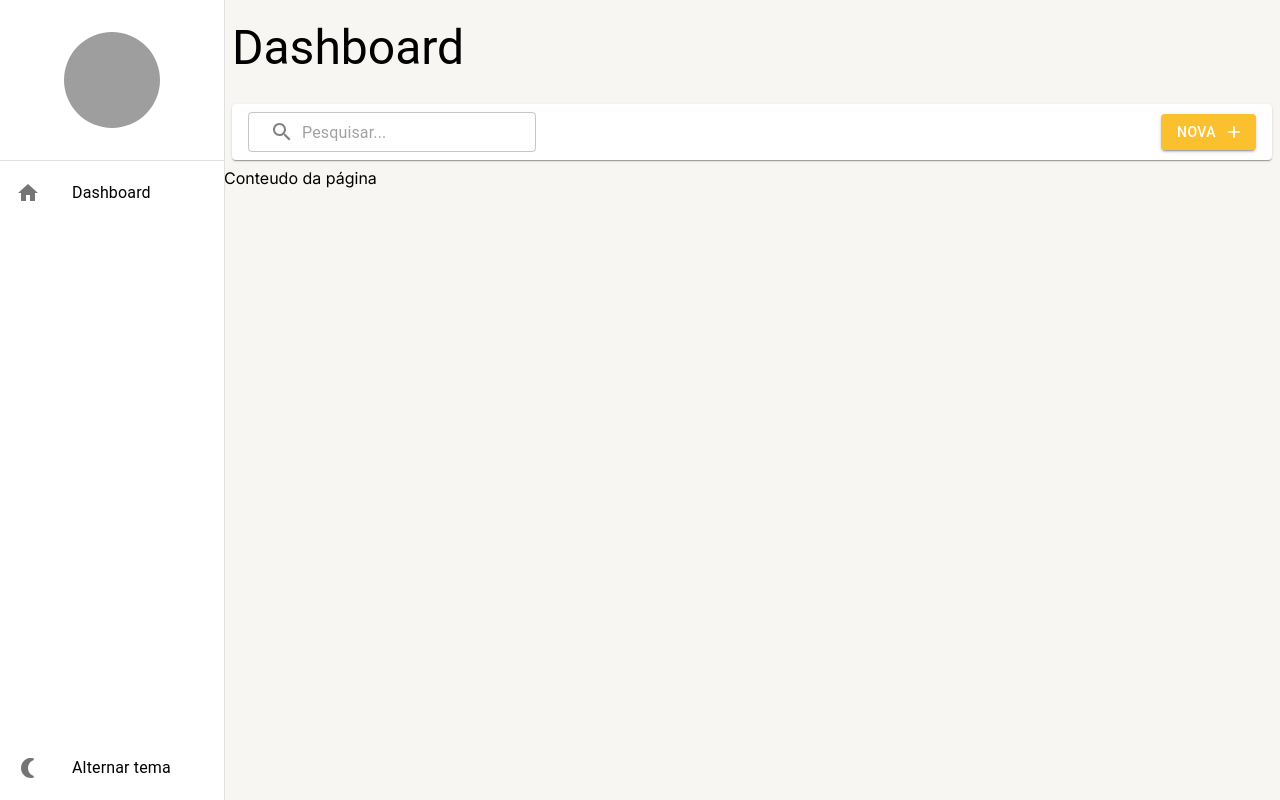
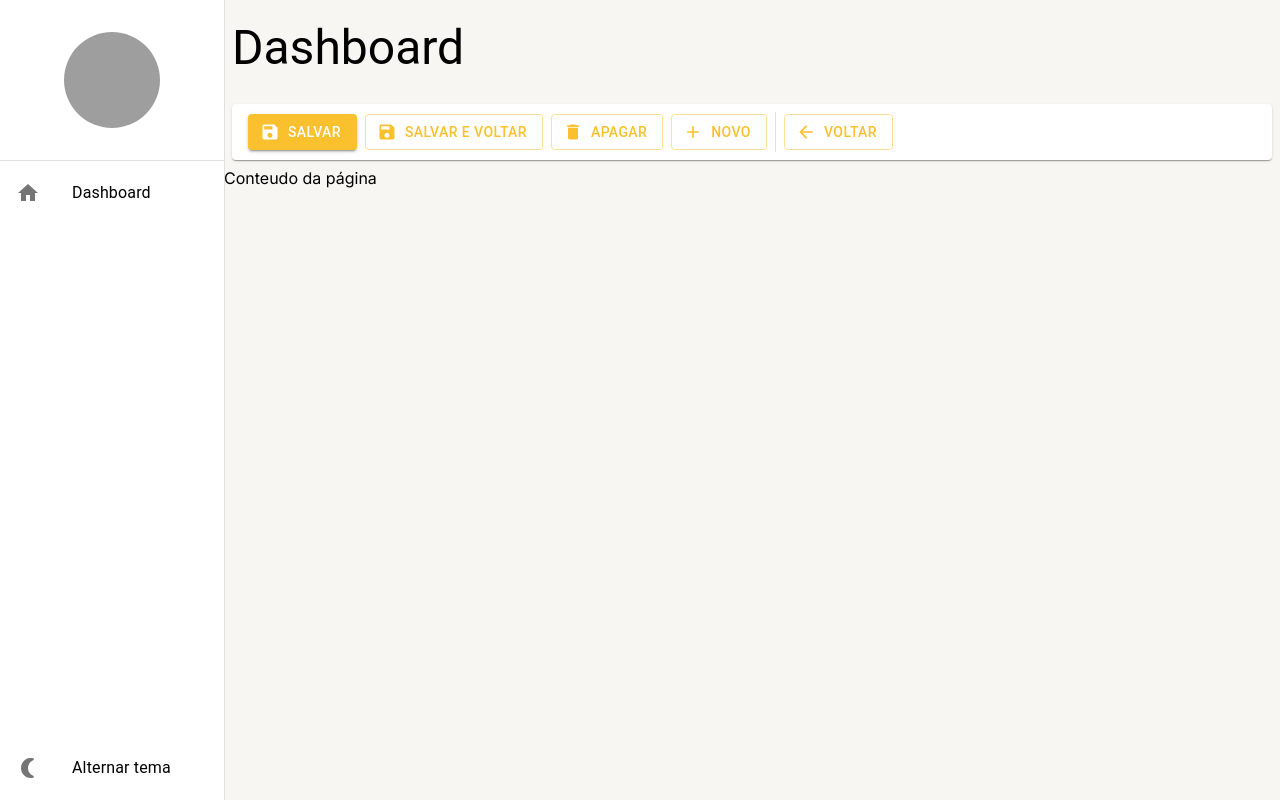
Before and after one commit to Joaorocha07/curso-material-ui, a Next.js app: page /dashboard in a window 1280 px wide. Built offline with nearby package versions, Linux system fonts and the light colour scheme; grey boxes are pictures that could not be loaded.

Commit message:
Atributos nos botões da ferramentas de detalhe

```diff
--- a/src/app/dashboard/page.tsx
+++ b/src/app/dashboard/page.tsx
@@ -1,6 +1,6 @@
 'use client'
 // eslint-disable-next-line max-len
-import BarraDeFerramentas from '@/shared/components/barra-de-ferramentas/BarraDeFerramentas'
+import FerramentasDetalhes from '@/shared/components/ferramentas-detalhes/FerramentasDetalhes'
 import LayoutBaseDePagina
   from '@/shared/layouts/LayoutBaseDePagina'
 
@@ -10,8 +10,7 @@ export default function Dashboard() {
       <LayoutBaseDePagina
         titulo='Dashboard'
         barraDeFerramentas={
-          <BarraDeFerramentas
-            mostrarInputBusca textoBotaoNovo='NOVA' />
+          <FerramentasDetalhes mostrarBotaoSalvarEFechar />
         }
       >
         Conteudo da página
--- /dev/null
+++ b/src/shared/components/ferramentas-detalhes/FerramentasDetalhes.tsx
@@ -0,0 +1,115 @@
+import AddIcon from '@mui/icons-material/Add'
+import SaveIcon from '@mui/icons-material/Save'
+import DeleteIcon from '@mui/icons-material/Delete'
+import ArrowBackIcon from '@mui/icons-material/ArrowBack'
+import {
+  Box,
+  Button,
+  Divider,
+  Paper,
+  useTheme
+} from '@mui/material'
+
+interface IFerramentasDetalhesProps {
+    textoBotaoNovo?: string
+
+    mostrarBotaoNovo?: boolean
+    mostrarBotaoVoltar?: boolean
+    mostrarBotaoApagar?: boolean
+    mostrarBotaoSalvar?: boolean
+    mostrarBotaoSalvarEFechar?: boolean
+
+    aoClicarEmNovo?: () => void
+    aoClicarEmVoltar?: () => void
+    aoClicarEmApagar?: () => void
+    aoClicarEmSalvar?: () => void
+    aoClicarEmSalvarEFechar?: () => void
+}
+
+export default function FerramentasListagem({
+  textoBotaoNovo = 'Novo',
+
+  mostrarBotaoNovo          = true,
+  mostrarBotaoVoltar        = true,
+  mostrarBotaoApagar        = true,
+  mostrarBotaoSalvar        = true,
+  mostrarBotaoSalvarEFechar = false,
+
+  aoClicarEmNovo,
+  aoClicarEmVoltar,
+  aoClicarEmApagar,
+  aoClicarEmSalvar,
+  aoClicarEmSalvarEFechar
+} : IFerramentasDetalhesProps) {
+  const theme = useTheme()
+
+  return (
+    <Box
+      gap={1}
+      marginX={1}
+      padding={1}
+      paddingX={2}
+      display='flex'
+      alignItems='center'
+      height={theme.spacing(7)}
+      component={Paper}
+    >
+      {mostrarBotaoSalvar && (
+        <Button
+          variant='contained'
+          color='primary'
+          startIcon={<SaveIcon />}
+          onClick={aoClicarEmSalvar}
+        >
+          Salvar
+        </Button>
+      )}
+
+      {mostrarBotaoSalvarEFechar && (
+        <Button
+          variant='outlined'
+          color='primary'
+          startIcon={<SaveIcon />}
+          onClick={aoClicarEmSalvarEFechar}
+        >
+          Salvar e voltar
+        </Button>
+      )}
+
+      {mostrarBotaoApagar && (
+        <Button
+          variant='outlined'
+          color='primary'
+          startIcon={<DeleteIcon />}
+          onClick={aoClicarEmApagar}
+        >
+          Apagar
+        </Button>
+      )}
+
+      {mostrarBotaoNovo && (
+        <Button
+          variant='outlined'
+          color='primary'
+          startIcon={<AddIcon />}
+          onClick={aoClicarEmNovo}
+        >
+          {textoBotaoNovo}
+        </Button>
+      )}
+
+      <Divider variant='middle' orientation='vertical' />
+
+      {mostrarBotaoVoltar && (
+        <Button
+          variant='outlined'
+          color='primary'
+          startIcon={<ArrowBackIcon />}
+          onClick={aoClicarEmVoltar}
+        >
+          Voltar
+        </Button>
+      )}
+    </Box>
+  )
+}
--- a/src/shared/components/barra-de-ferramentas/BarraDeFerramentas.tsx
+++ b/src/shared/components/ferramentas-listagem/FerramentasListagem.tsx
@@ -9,7 +9,7 @@ import {
   useTheme
 } from '@mui/material'
 
-interface IBarraDeFerramentasProps {
+interface IFerramentasListagemProps {
     textoDaBusca?: string
     mostrarInputBusca?: boolean
     aoMudarTextoDaBusca?: (novoTexto : string) => void
@@ -18,14 +18,14 @@ interface IBarraDeFerramentasProps {
     aoClicarEmNovo?: () => void
 }
 
-export default function BarraDeFerramentas({
+export default function FerramentasListagem({
   textoDaBusca = '',
   mostrarInputBusca = false,
   aoMudarTextoDaBusca,
   textoBotaoNovo = 'Novo',
   mostrarBotaoNovo = true,
   aoClicarEmNovo
-} : IBarraDeFerramentasProps) {
+} : IFerramentasListagemProps) {
   const theme = useTheme()
   return (
     <Box
@@ -38,7 +38,6 @@ export default function BarraDeFerramentas({
       height={theme.spacing(7)}
       component={Paper}
     >
-
       {mostrarInputBusca && (
         <TextField
           size='small'
```
